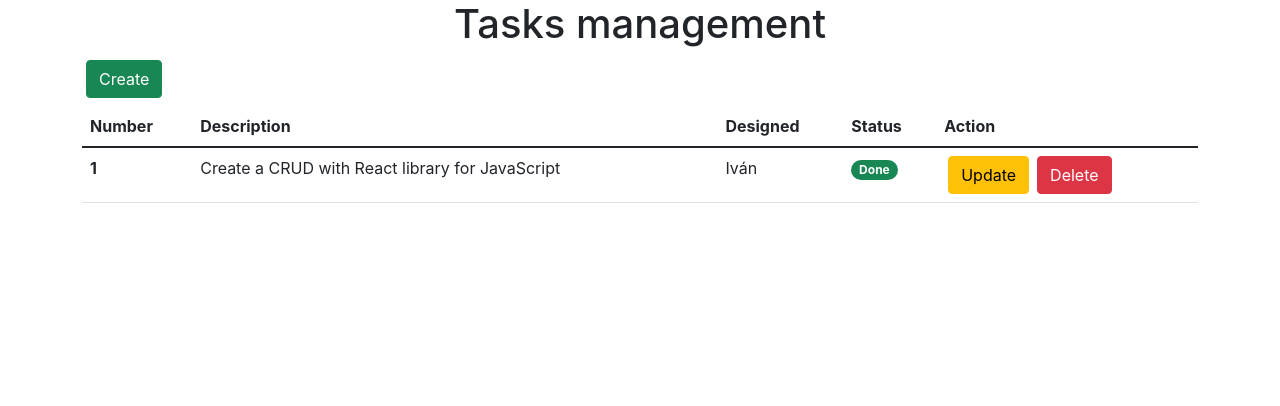
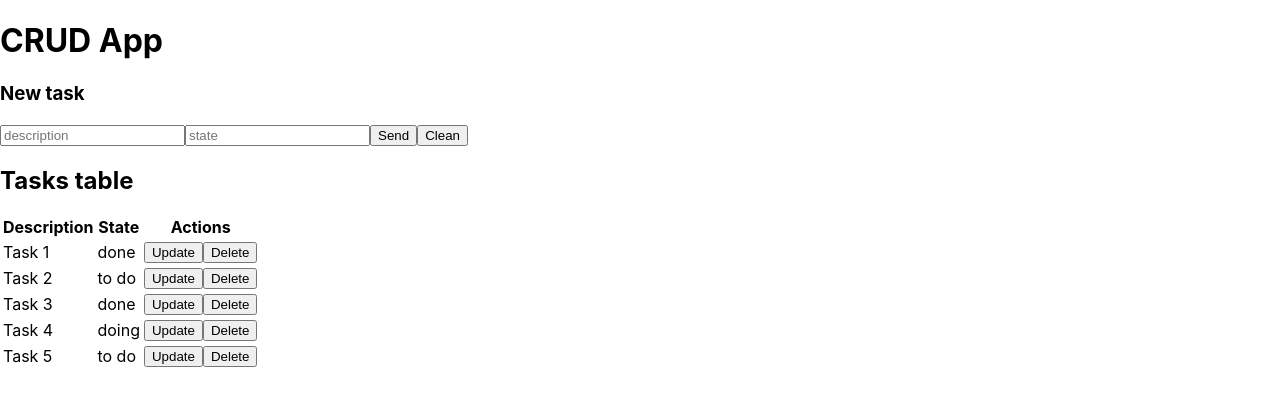
Before and after one commit to ivanvrdev/tasks-app, a React (Create React App) app: page / in a window 1280 px wide. Shown: the top 406 px of the page. Built offline with nearby package versions, Linux system fonts and the light colour scheme.

Commit message:
Listado de elementos de un arreglo de datos 20-10-2021

```diff
--- a/public/index.html
+++ b/public/index.html
@@ -26,8 +26,8 @@
     -->
 
     <!-- Bootstrap -->
-    <link href="https://cdn.jsdelivr.net/npm/bootstrap@5.1.3/dist/css/bootstrap.min.css" rel="stylesheet"
-     integrity="sha384-1BmE4kWBq78iYhFldvKuhfTAU6auU8tT94WrHftjDbrCEXSU1oBoqyl2QvZ6jIW3" crossorigin="anonymous">
+    <!-- <link href="https://cdn.jsdelivr.net/npm/bootstrap@5.1.3/dist/css/bootstrap.min.css" rel="stylesheet"
+     integrity="sha384-1BmE4kWBq78iYhFldvKuhfTAU6auU8tT94WrHftjDbrCEXSU1oBoqyl2QvZ6jIW3" crossorigin="anonymous"> -->
 
     <title>React App</title>
   </head>
@@ -45,7 +45,7 @@
       To create a production bundle, use `npm run build` or `yarn build`.
     -->
     <!-- Bootstrap -->
-    <script src="https://cdn.jsdelivr.net/npm/bootstrap@5.1.3/dist/js/bootstrap.bundle.min.js" integrity="sha384-ka7Sk0Gln4gmtz2MlQnikT1wXgYsOg+OMhuP+IlRH9sENBO0LRn5q+8nbTov4+1p" crossorigin="anonymous"></script>
+    <!-- <script src="https://cdn.jsdelivr.net/npm/bootstrap@5.1.3/dist/js/bootstrap.bundle.min.js" integrity="sha384-ka7Sk0Gln4gmtz2MlQnikT1wXgYsOg+OMhuP+IlRH9sENBO0LRn5q+8nbTov4+1p" crossorigin="anonymous"></script> -->
 
   </body>
 </html>
--- a/src/App.js
+++ b/src/App.js
@@ -1,10 +1,10 @@
-import TasksCRUD from "./pages/TasksCRUD";
+import CrudApp from "./pages/CrudApp";
 
 function App() {
   return (
-    <>
-      <TasksCRUD/>
-    </>
+    <div>
+      <CrudApp/>
+    </div>
   );
 }
 
--- /dev/null
+++ b/src/components/CrudForm.jsx
@@ -0,0 +1,45 @@
+import React, {useEffect, useState} from 'react'
+
+const initialForm = {
+    desc: "",
+    state: "",
+    id: null
+}
+
+const CrudForm = () => {
+    const [form, setForm] = useState(initialForm)
+    const handleChange = (e)=>{}
+    const handleSubmit = (e)=>{}
+    const handleReset = (e)=>{}
+
+    return (
+        <div>
+            <h3>New task</h3>
+            <form onSubmit = {handleSubmit}>
+                <input
+                    type="text"
+                    name="desc"
+                    placeholder="description"
+                    value={form.desc}
+                />
+                <input
+                    type="text"
+                    name="state"
+                    placeholder="state"
+                    value={form.state}
+                />
+                <input
+                    type="submit"
+                    value="Send"
+                />
+                <input
+                    type="reset"
+                    value="Clean"
+                    onClick={handleReset}
+                />
+            </form>
+        </div>
+    )
+}
+
+export default CrudForm
--- /dev/null
+++ b/src/components/CrudTable.jsx
@@ -0,0 +1,25 @@
+import React from 'react'
+import CrudTableRow from './CrudTableRow'
+
+const CrudTable = ({tasks}) => {
+
+    return (
+        <div>
+            <h2>Tasks table</h2>
+            <table>
+                <thead>
+                    <tr>
+                        <th>Description</th>
+                        <th>State</th>
+                        <th>Actions</th>
+                    </tr>
+                </thead>
+                <tbody>
+                    {tasks.length === 0 ? <tr><td colSpan = "3">No data</td></tr> : tasks.map(task => <CrudTableRow key = {task.id} task = {task}/> )}
+                </tbody>
+            </table>
+        </div>
+    )
+}
+
+export default CrudTable
--- /dev/null
+++ b/src/components/CrudTableRow.jsx
@@ -0,0 +1,20 @@
+import React from 'react'
+
+const CrudTableRow = ({task}) => {
+    return (
+        <tr>
+            <td>{task.desc}</td>
+            <td>{task.state}</td>
+            <td>
+                <button>
+                    Update
+                </button>
+                <button>
+                    Delete
+                </button>
+            </td>
+        </tr>
+    )
+}
+
+export default CrudTableRow
--- /dev/null
+++ b/src/pages/CrudApp.jsx
@@ -0,0 +1,46 @@
+import React, {useState} from 'react'
+import CrudForm from '../components/CrudForm';
+import CrudTable from '../components/CrudTable';
+
+const tasksData = [
+    {
+        id: 1,
+        desc: "Task 1",
+        state: "done"
+    },
+    {
+        id: 2,
+        desc: "Task 2",
+        state: "to do"
+    },
+    {
+        id: 3,
+        desc: "Task 3",
+        state: "done"
+    },
+    {
+        id: 4,
+        desc: "Task 4",
+        state: "doing"
+    },
+    {
+        id: 5,
+        desc: "Task 5",
+        state: "to do"
+    },
+];
+
+const CrudApp = () => {
+
+    const [tasks, setTaks] = useState(tasksData);
+
+    return (
+        <div>
+            <h1>CRUD App</h1>
+            <CrudForm/>
+            <CrudTable tasks = {tasks}/>
+        </div>
+    )
+}
+
+export default CrudApp
--- a/src/pages/TasksCRUD.jsx
+++ /dev/null
@@ -1,83 +0,0 @@
-import React, {useState} from 'react'
-
-const TasksCRUD = () => {
-
-    const [showTable, setShowTable] = useState(true)
-
-    const CreateTaskForm = () => {
-        return (
-            <div>
-                <h1>Form</h1>
-                <input className="btn btn-danger my-1 mx-1"
-                    onClick={()=>setShowTable(true)}
-                    type="button"
-                    value="Cancel"
-                />
-            </div>
-        )
-    }
-
-    const TasksTable = () => {
-        return (
-            <div className="table-responsive">
-                <table className="table">
-                <thead>
-                    <tr>
-                    <th scope="col">Number</th>
-                    <th scope="col">Description</th>
-                    <th scope="col">Designed</th>
-                    <th scope="col">Status</th>
-                    <th scope="col">Action</th>
-                    </tr>
-                </thead>
-                <tbody>
-                    <tr>
-                    <th scope="row">1</th>
-                    <td>Create a CRUD with React library for JavaScript</td>
-                    <td>Iván</td>
-                    <td><span className="badge rounded-pill bg-success">Done</span></td>
-                    <td>
-                        <input className="btn btn-warning mx-1"
-                            onClick={()=>setShowTable(false)}
-                            type="button"
-                            value="Update"
-                        />
-                        <input className="btn btn-danger mx-1"
-                            onClick={()=>setShowTable(false)}
-                            type="button"
-                            value="Delete"
-                        />
-                    </td>
-                    </tr>
-                </tbody>
-                </table>
-            </div>
-        )
-    }
-
-    const CreateButton = ()=>{
-        return(
-            <input className="btn btn-success my-1 mx-1"
-                onClick={()=>setShowTable(false)}
-                type="button"
-                value="Create"
-            />
-        )
-    }
-
-    return (
-        <>
-            <h1 className="text-center">Tasks management</h1>
-            <div className="container">
-                {showTable ? <CreateButton/>  : null}
-                <div className="row my-1">
-                    <div className="col">
-                        {showTable ? <TasksTable/> : <CreateTaskForm/>}
-                    </div>
-                </div>
-            </div>
-        </>
-    )
-}
-
-export default TasksCRUD
```
